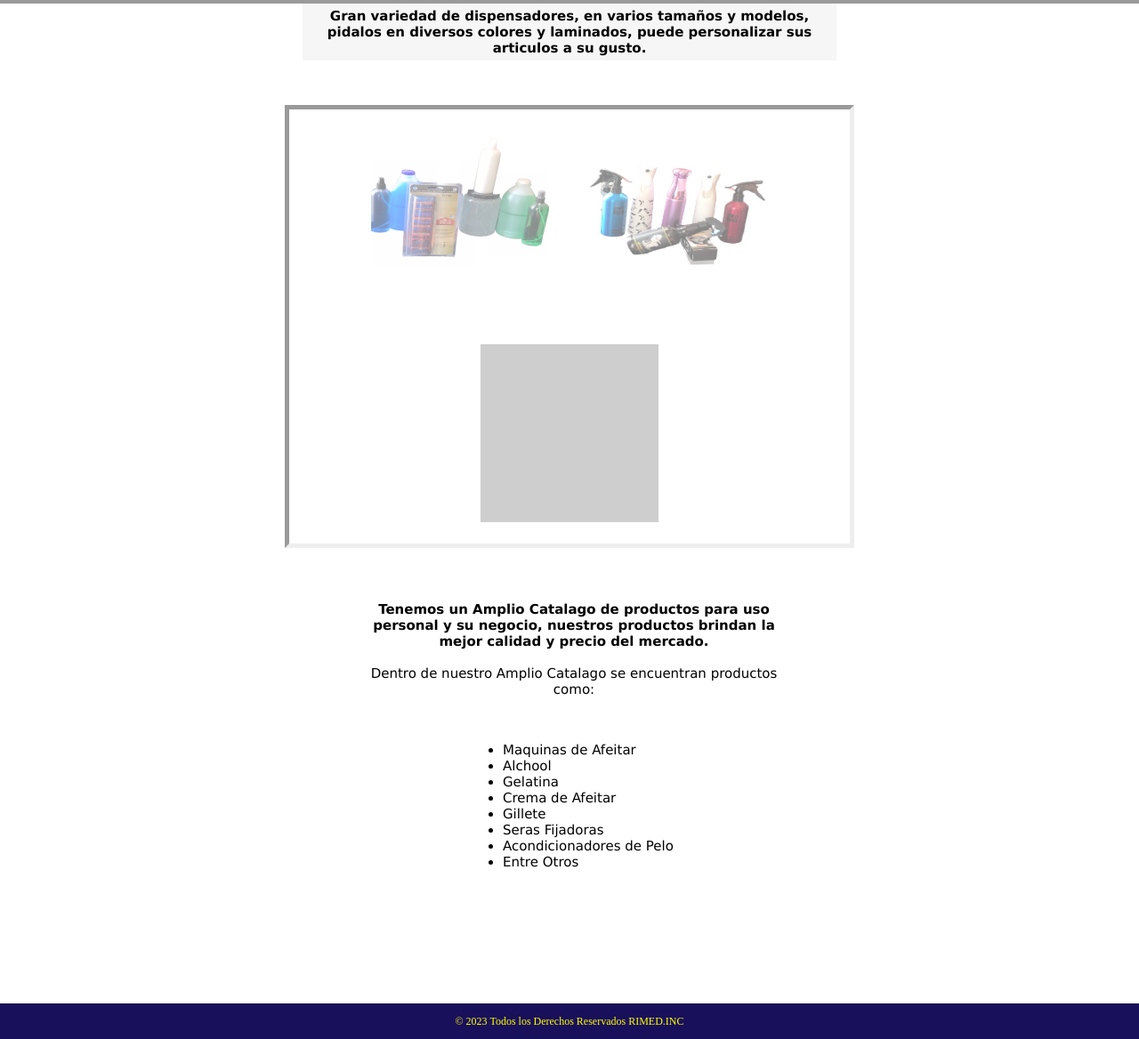
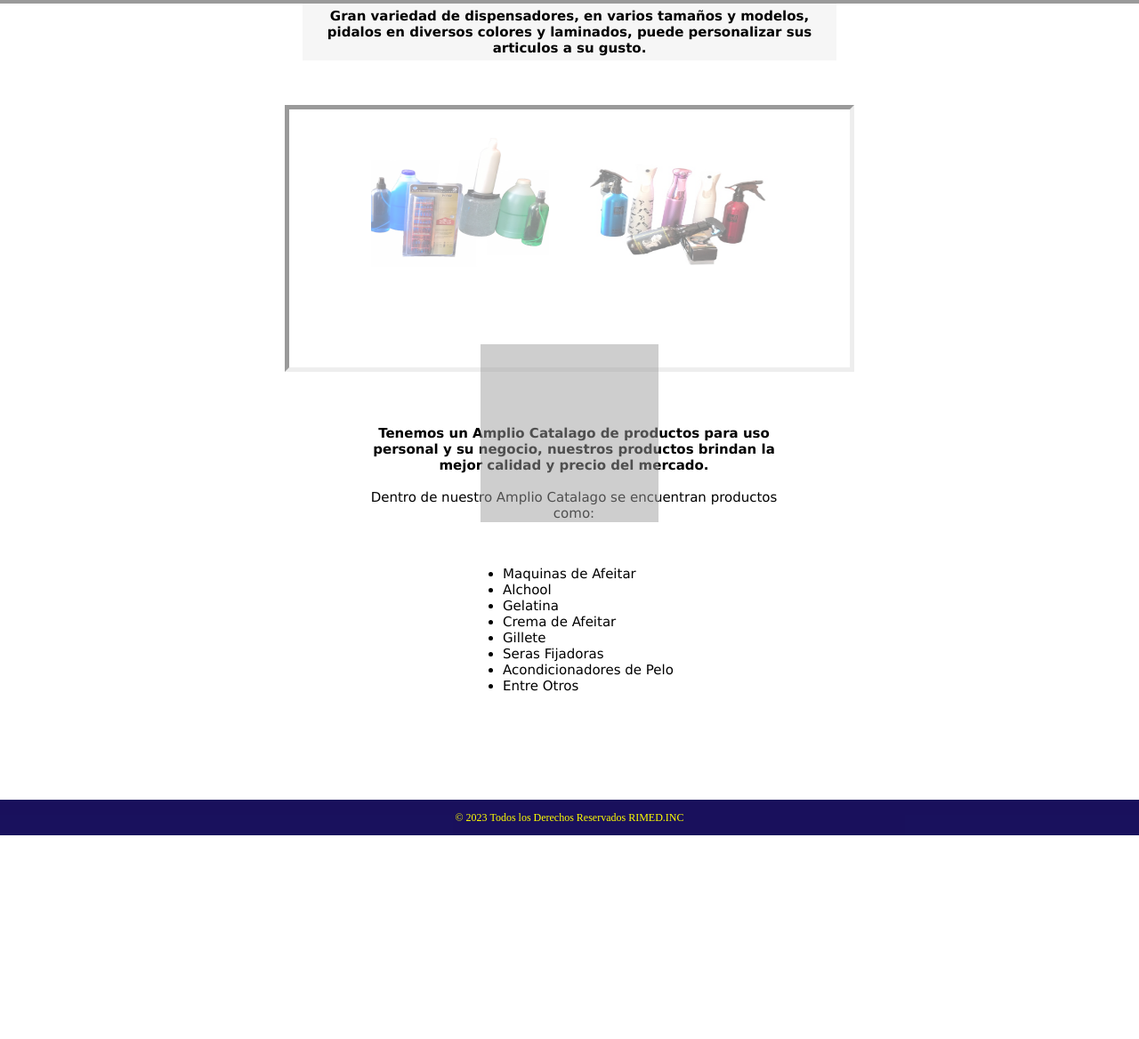
Before and after one commit to rimed4589/MonkeyShop, a PHP site: page / in a window 1280 px wide. Shown: the part 101-1269 px from the top of the page at 89% size. After the commit the page ends 1040 px from the top, so only its background shows below. Run offline with PHP 8.4, Linux system fonts and the light colour scheme; grey boxes are pictures that could not be loaded.

Commit message:
fix error

```diff
--- a/css/estilos.css
+++ b/css/estilos.css
@@ -26,10 +26,9 @@ body{
 }
 
 .container{
-    margin-top: 100px;
+    margin: 100px 0;
     border-top: inset 5px;
-    margin: 100px 0;
-    margin-bottom: 100px;
+    height: 100vh;
 }
 
 .container-section__principal{
@@ -47,7 +46,7 @@ body{
 .portada {
     text-align: center;
     width: 50vw;
-    height: auto;
+    height: 300px;
     margin: auto;
     box-sizing: border-box;
     position: relative;
@@ -117,10 +116,12 @@ body{
     padding-top: 50px;
 }
 
+
 .iframe_footer{
     width: 100%;
     height: 40px;
     display: block;
+    bottom: 0;
 
 }
 
@@ -156,6 +157,7 @@ body{
         border-style: none;
         width: 95vw;
         overflow: hidden;
+        height: auto;
 
     }
     .portada {
@@ -200,10 +202,7 @@ body{
 
     }
 
-    footer{
-        display: inline-block;
 
-    }
 
 
 }
--- a/index.html
+++ b/index.html
@@ -42,11 +42,9 @@
 
         </div>
 
-
     </div>
-
+    <footer>
+        <iframe class="iframe_footer" src="pages/footer.html" frameborder="0"></iframe>
+    </footer>
 </body>
-<footer>
-    <iframe class="iframe_footer" src="pages/footer.html" frameborder="0"></iframe>
-</footer>
 </html>
```
